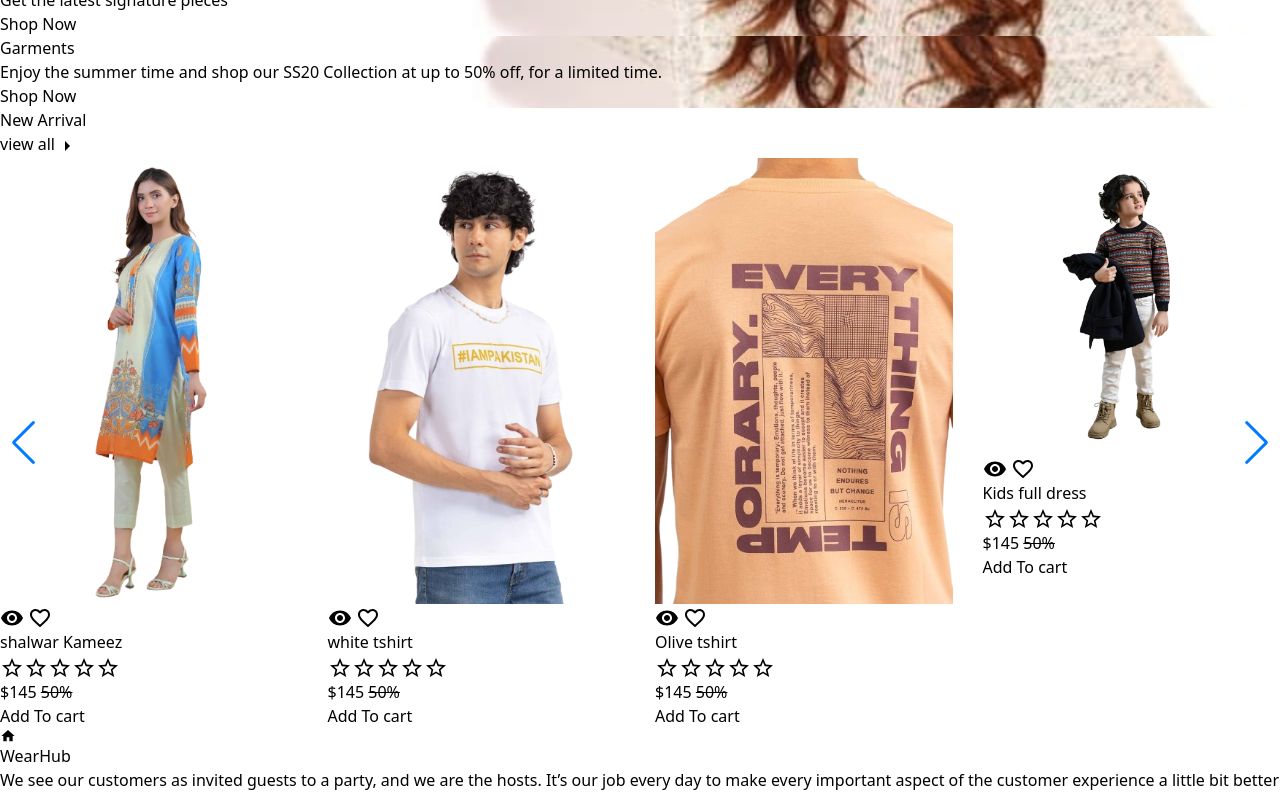
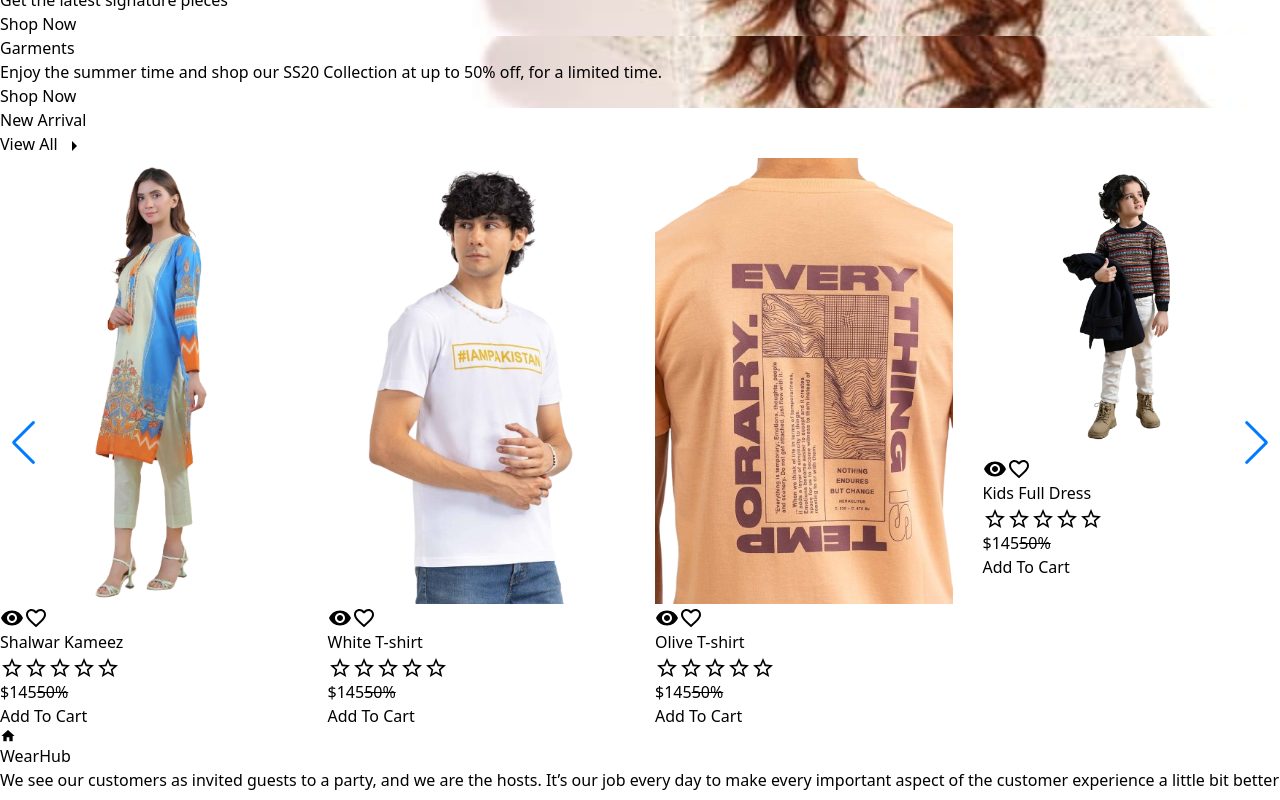
Before and after one commit to Jam-Awais-Ishaq/Final-Year-Full-Stack-Project-FrontEnd, a React (Vite) app: page / in a window 1280 px wide. Shown: the part 1820-2620 px from the top of the page. Built offline with nearby package versions, Linux system fonts and the light colour scheme.

Commit message:
some adjustments

```diff
--- a/src/App.jsx
+++ b/src/App.jsx
@@ -12,6 +12,7 @@ import HomeComp from './Component/Pages/HomeComp';
 import Kids from './Component/PeoplsProducts/Kids';
 import ContactForm from './Component/Contact/ContactForm';
 import AiFashion from './Component/Ai Recommender/AiFeshion';
+import ProductCart from './ProductCart.html/PRoductCart';
 function App() {
   return (
     <>
@@ -28,9 +29,12 @@ function App() {
           <Route path="/new-password" element={<NewPassword />} />
           <Route path="/contact" element={<ContactForm/>}/>
           <Route path="/ai" element={<AiFashion/>}/>
+          <Route path="/productCart" element={<ProductCart/>}/>
         </Routes>
         <Footer1 />
       </Router>
+
+      {/* <ProductCart  /> */}
     </>
   );
 }
--- a/src/Component/LandingPage/Swiper1.jsx
+++ b/src/Component/LandingPage/Swiper1.jsx
@@ -21,7 +21,7 @@ import { Context } from '../../ContextAPI/ContextProvider';
 export default function Swiper1() {
 
 
-    const {rating,handleRating,addToCartFunc } = useContext(Context);
+    const { rating, handleRating, addToCartFunc } = useContext(Context);
     const [sliderData, setSliderData] = useState([]);
 
     const slider = [
@@ -37,20 +37,22 @@ export default function Swiper1() {
     useEffect(() => {
         setSliderData(slider);
     }, []);
-
     return (
         <div className='px-5 mt-5'>
             <Swiper slidesPerView={1} spaceBetween={30} loop={true} navigation={true} modules={[Navigation]} className="mySwiper overflow-hidden"
                 breakpoints={{ 640: { slidesPerView: 2 }, 1024: { slidesPerView: 4 } }}>
                 {sliderData.map((slide) => (
                     <SwiperSlide key={slide.id} className="border-2 px-9 rounded-lg border-slate-400 flex justify-center items-center">
-                        <div className="relative flex justify-center items-center flex-col group">
+                        <div className="relative w-full flex justify-center items-center flex-col group">
                             <img className="h-[35vh] transition-all group-hover:scale-110 duration-500 group-hover:rounded-3xl ease-in-out cursor-pointer mx-[8px] my-[20px] rounded"
                                 src={slide.img} alt={slide.title} />
                             <span className="absolute top-5 right-[-30px] group-hover:right-0 transition-all duration-300 ease-in-out opacity-0 group-hover:opacity-100 w-fit text-slate-600">
                                 <RemoveRedEyeIcon />
                             </span>
-                            <span className="absolute top-12 right-[-30px] group-hover:right-0 transition-all duration-500 ease-in-out opacity-0 group-hover:opacity-100 w-fit text-slate-600">
+                            <span
+                                className="absolute top-12 right-[-30px] group-hover:right-0 transition-all duration-500 ease-in-out opacity-0 group-hover:opacity-100 w-fit text-slate-600"
+                                onClick={() => addToFavorites(slide)}
+                            >
                                 <FavoriteBorderIcon />
                             </span>
                             <h1 className="lg:text-lg capitalize font-semibold cursor-pointer">{slide.title}</h1>
@@ -64,10 +66,7 @@ export default function Swiper1() {
                             </div>
                             <h3 className="cursor-pointer text-2xl">${slide.price}</h3>
                             <button onClick={() => addToCartFunc(slide)}
-                                className="rounded-xl w-[100%] capitalize transition ease-in-out bg-slate-300 font-bold my-4 px-3 py-3 group-hover:bg-blue-900 group-hover:text-white"
-                                type="button">
-                                Add To Cart
-                            </button>
+                                className="rounded-xl w-[100%] capitalize transition ease-in-out bg-slate-300 font-bold my-4 px-3 py-3 group-hover:bg-blue-950 group-hover:text-white" type="button">Add To Cart</button>
                         </div>
                     </SwiperSlide>
                 ))}
--- a/src/Component/LandingPage/Swiper2.jsx
+++ b/src/Component/LandingPage/Swiper2.jsx
@@ -4,67 +4,106 @@ import 'swiper/css/pagination';
 import 'swiper/css/navigation';
 import { Navigation } from 'swiper/modules';
 // material icons
-import StarBorderIcon from '@mui/icons-material/StarBorder';
+import { StarBorder, ArrowRight, Star } from '@mui/icons-material';
+// images
 import RemoveRedEyeIcon from '@mui/icons-material/RemoveRedEye';
 import FavoriteBorderIcon from '@mui/icons-material/FavoriteBorder';
-import ArrowRightIcon from '@mui/icons-material/ArrowRight';
-import StarIcon from '@mui/icons-material/Star';
-// images
 import BoysApparel from '../../images/BoysApparel2.png';
-import peach from '../../images/peach.png'
-import whiteimg from '../../images/white.png'
-import peachFeshion from '../../images/peachFashion.png'
-import sliderImage from '../../images/sliderImage.png'
-import women from '../../images/women.png'
-import charcoal from '../../images/charcoal.png'
+import peach from '../../images/peach.png';
+import whiteimg from '../../images/white.png';
+import peachFeshion from '../../images/peachFashion.png';
+import sliderImage from '../../images/sliderImage.png';
+import women from '../../images/women.png';
+import charcoal from '../../images/charcoal.png';
 import { useContext, useEffect, useState } from 'react';
 import { Context } from '../../ContextAPI/ContextProvider';
+import { useNavigate } from 'react-router-dom';
 
 export default function Swiper2() {
-    const { addToCartFunc, rating, handleRating } = useContext(Context)
+    const { addToCartFunc, rating, handleRating } = useContext(Context);
     const [sliderDate, setSliderDate] = useState([]);
     const slider = [
-        { id: 0, img: women, title: "shalwar Kameez", off: "50%", price: 145 },
-        { id: 1, img: whiteimg, title: "white tshirt", off: "50%", price: 145 },
-        { id: 2, img: peach, title: "Olive tshirt", off: "50%", price: 145 },
-        { id: 3, img: BoysApparel, title: "Kids full dress", off: "50%", price: 145 },
-        { id: 4, img: charcoal, title: "charcoal tshirt", off: "50%", price: 145 },
-        { id: 5, img: sliderImage, title: "pent shirt", off: "50%", price: 145 },
-        { id: 6, img: peachFeshion, title: "peach Feshion tshirt", off: "50%", price: 145 },
+        { id: 0, img: women, title: "Shalwar Kameez", off: "50%", price: 145 },
+        { id: 1, img: whiteimg, title: "White T-shirt", off: "50%", price: 145 },
+        { id: 2, img: peach, title: "Olive T-shirt", off: "50%", price: 145 },
+        { id: 3, img: BoysApparel, title: "Kids Full Dress", off: "50%", price: 145 },
+        { id: 4, img: charcoal, title: "Charcoal T-shirt", off: "50%", price: 145 },
+        { id: 5, img: sliderImage, title: "Pent Shirt", off: "50%", price: 145 },
+        { id: 6, img: peachFeshion, title: "Peach Fashion T-shirt", off: "50%", price: 145 },
     ];
+
     useEffect(() => {
         setSliderDate(slider);
     }, []);
 
+    const navigate = useNavigate();
+
+    const handleNavigate = () => {
+        navigate('/productCart');
+    };
+
     return (
-        <>
         <div className='px-4 mt-2 mb-5'>
             <div className='flex justify-between items-center px-1 italic bg-slate-200 rounded mx-1 mb-1 capitalize font-semibold'>
-                    <h1 className='lg:text-3xl '>New Arrival</h1>
-                    <p className='lg:text-xl cursor-pointer flex items-center '> view all<ArrowRightIcon /> </p>
+                <h1 className='lg:text-3xl'>New Arrival</h1>
+                <p className='lg:text-xl cursor-pointer flex items-center'>View All <ArrowRight /></p>
             </div>
-                <Swiper slidesPerView={1} spaceBetween={30} loop={true} navigation={true} modules={[Navigation]} className="mySwiper py-2 overflow-hidden" breakpoints={{ 640: { slidesPerView: 2, }, 1024: { slidesPerView: 4, }, }}>
+            <Swiper
+                slidesPerView={1}
+                spaceBetween={30}
+                loop={true}
+                navigation={true}
+                modules={[Navigation]}
+                className="mySwiper py-2 overflow-hidden"
+                breakpoints={{ 640: { slidesPerView: 2 }, 1024: { slidesPerView: 4 } }}
+            >
                 {sliderDate.map((slide) => (
                     <SwiperSlide key={slide.id} className="border-2 px-9 rounded-lg border-slate-400 flex justify-center items-center">
-                            <div className="relative flex justify-center items-center flex-col group">
-                                <img className=" lg:h-[30vh] h-[35vh] transition-all group-hover:scale-110 duration-500 group-hover:rounded-3xl ease-in-out cursor-pointer mx-[8px] my-[20px] rounded" src={slide.img} alt={slide.title} />
-                                <span className="absolute top-5 right-[-40px] group-hover:right-0 transition-all duration-300 ease-in-out opacity-0 group-hover:opacity-100 w-fit text-slate-600"> <RemoveRedEyeIcon /> </span>
-                                <span className="absolute top-12 right-[-40px] group-hover:right-0 transition-all duration-500 ease-in-out opacity-0 group-hover:opacity-100 w-fit text-slate-600"> <FavoriteBorderIcon /> </span>
-                                <h1 className="lg:text-[px] capitalize font-semibold cursor-pointer">{slide.title}</h1>
+                        <div className="relative flex justify-center items-center flex-col group w-full">
+                            {/* Image */}
+                            <img
+                                className="lg:h-[30vh] h-[35vh] transition-all group-hover:scale-110 duration-500 group-hover:rounded-3xl ease-in-out cursor-pointer mx-[8px] my-[20px] rounded"
+                                src={slide.img}
+                                alt={slide.title}
+                            />
+
+                            {/* Icons with right-to-left sliding effect */}
+                            <span className="absolute top-5  right-[-30px] group-hover:right-0 transition-all duration-300 ease-in-out opacity-0 group-hover:opacity-100 w-fit text-slate-600">
+                                <RemoveRedEyeIcon />
+                            </span>
+                            <span className="absolute top-12  right-[-30px] group-hover:right-0 transition-all duration-500 ease-in-out opacity-0 group-hover:opacity-100 w-fit text-slate-600">
+                                <FavoriteBorderIcon />
+                            </span>
+
+                            {/* Title */}
+                            <h1 className="capitalize font-semibold cursor-pointer">{slide.title}</h1>
+
+                            {/* Star Rating */}
                             <p className="lg:text-xl text-yellow-500 cursor-pointer">
-                                    {[1, 2, 3, 4, 5].map((star) =>
+                                {[1, 2, 3, 4, 5].map((star) => (
                                     <span key={star} onClick={() => handleRating(slide.id, star)} className="cursor-pointer text-yellow-500">
-                                            {rating[slide.id] >= star ? <StarIcon /> : <StarBorderIcon />}
+                                        {rating[slide.id] >= star ? <Star /> : <StarBorder />}
                                     </span>
-                                    )}
+                                ))}
                             </p>
-                                <h3 className="cursor-pointer text-2xl">${slide.price} <del className='text-xl font-semibold border-b-2 border-red-400 text-red-400'>{slide.off}</del> </h3>
-                                <button onClick={() => addToCartFunc(slide)} className="rounded-xl w-[100%] capitalize transition ease-in-out bg-slate-300 font-bold my-4 px-3 py-3 group-hover:bg-blue-900 group-hover:text-white" type="button">Add To cart</button>
+
+                            {/* Price */}
+                            <h3 className="cursor-pointer text-2xl">
+                                ${slide.price}
+                                <del className='text-xs font-semibold border-b-2 border-red-400 text-red-400'>{slide.off}</del>
+                            </h3>
+
+                            {/* Add to Cart Button with Full Width */}
+                            <button
+                                onClick={() => addToCartFunc(slide)}
+                                className="rounded-xl w-full capitalize transition ease-in-out bg-slate-300 font-bold my-4 px-3 py-3 group-hover:bg-blue-950 group-hover:text-white"
+                            >
+                                Add To Cart
+                            </button>
                         </div>
                     </SwiperSlide>
                 ))}
             </Swiper>
         </div>
-        </>
     );
 }
--- /dev/null
+++ b/src/ProductCart.html/ProductCart.jsx
@@ -0,0 +1,129 @@
+import { useEffect, useState } from "react";
+import { Button, Rating } from "@mui/material";
+import { ShoppingCart, LocalMall, Reviews } from "@mui/icons-material";
+import StarBorderIcon from '@mui/icons-material/StarBorder';
+import img1 from "../images/homeLeft.jpeg";
+import img2 from "../images/olive.png";
+import img3 from "../images/peach.png";
+import img4 from "../images/homeright.jpeg";
+import "tailwindcss/tailwind.css";
+
+const ProductDetails = () => {
+    const [selectedSize, setSelectedSize] = useState("XXL");
+    const [quantity, setQuantity] = useState(1);
+    const [mainImage, setMainImage] = useState(img1);
+    const [reviews, setReviews] = useState([])
+    const products = [
+        { img: img1 },
+        { img: img2 },
+        { img: img3 },
+        { img: img4 },
+    ];
+
+    const products1 = [
+        {
+            id: 0, img: img2, title: "Awais Jam", description: "I recently purchased these shoes, and I must say the quality is outstanding! The material feels premium, and the stitching is top-notch. They are not only stylish but also incredibly comfortable for long hours of wear. The durability is impressive, making them a great investment. Highly recommended for anyone looking for high-quality shoes!", time: "1 month ago", status: "verified", rating: <StarBorderIcon />
+        },
+        {
+            id: 1, img: img2, title: "Awais Jam", description: "I recently purchased these shoes, and I must say the quality is outstanding! The material feels premium, and the stitching is top-notch. They are not only stylish but also incredibly comfortable for long hours of wear. The durability is impressive, making them a great investment. Highly recommended for anyone looking for high-quality shoes!", time: "1 month ago", status: "verified", rating: <StarBorderIcon />
+        }
+    ]
+
+    useEffect(() => {
+        setReviews(products1);
+    }, [])
+
+    return (
+        <>
+            <div className="container mx-auto p-6">
+                <div className="grid grid-cols-1 md:grid-cols-2 gap-10">
+
+                    <div>
+                        <img src={mainImage} alt="Trendy Brown Coat" className="w-full h-[400px] globleimg rounded-lg shadow-lg" />
+
+                        <div className="flex space-x-2 mt-4">
+                            {products.map((img, index) => (
+                                <img key={index} src={img.img} alt="Thumbnail" className={`w-20 h-20 rounded-lg cursor-pointer border border-gray-300 ${mainImage === img.img ? "border-2 border-black" : ""}`} onClick={() => setMainImage(img.img)} />))}
+                        </div>
+                    </div>
+
+                    <div>
+                        <h2 className="text-3xl font-bold">Trendy Brown Coat</h2>
+                        <div className="flex items-center space-x-2 my-2">
+                            <Rating value={4.8} readOnly precision={0.1} />
+                            <span className="text-gray-500">(245 Reviews)</span>
+                        </div>
+                        <div className="text-2xl font-semibold text-red-600">
+                            $75.00 <span className="line-through text-gray-500">$150.00</span>
+                        </div>
+                        <p className="text-gray-600 mt-2">
+                            Lorem ipsum dolor sit amet, consectetur adipiscing elit, sed do eiusmod tempor incididunt.
+                        </p>
+
+                        <div className="mt-4">
+                            <span className="font-medium">Size:</span>
+                            <div className="flex space-x-2 mt-1">
+                                {["S", "M", "L", "XL", "XXL", "XXXL"].map((size) => (<button key={size} onClick={() => setSelectedSize(size)} className={`px-4 py-2 border rounded-lg ${selectedSize === size ? "bg-black text-white" : "bg-gray-100"}`}>{size}</button>))}
+                            </div>
+                        </div>
+
+                        <div className="mt-4 flex items-center">
+                            <button
+                                onClick={() => setQuantity(Math.max(1, quantity - 1))}
+                                className="px-4 py-2 bg-gray-200 text-black rounded-l-lg"
+                            >
+                                -
+                            </button>
+                            <span className="px-6 py-2 border bg-white">{quantity}</span>
+                            <button
+                                onClick={() => setQuantity(quantity + 1)}
+                                className="px-4 py-2 bg-gray-200 text-black rounded-r-lg"
+                            >
+                                +
+                            </button>
+                        </div>
+
+                        <div className="mt-6 flex space-x-4">
+                            <Button variant="contained" color="primary" startIcon={<ShoppingCart />} className="!bg-yellow-500 !text-black">
+                                Add to Cart
+                            </Button>
+                            <Button variant="contained" color="secondary" startIcon={<LocalMall />}>
+                                Buy Now
+                            </Button>
+                        </div>
+                    </div>
+                </div>
+            </div >
+
+            {/* ---------- REVIEWS SECTION ---------- */}
+            <div className="container mx-auto p-6">
+                <h3 className="text-2xl font-semibold mb-4 flex items-center">
+                    <Reviews className="mr-2 text-gray-700" /> Customer Reviews
+                </h3>
+
+                {reviews.length > 0 ? (
+                    reviews.map((review) => (
+                        <div key={review.id} className=" border p-4 rounded-lg shadow-md mb-4">
+                            <div className="flex items-center space-x-4">
+                                <img src={review.img} alt="User" className="w-12 h-12 rounded-full border" />
+                                <div>
+                                    <h4 className="font-semibold">{review.title}</h4>
+                                </div>
+                            </div>
+                            <p className=" text-gray-500 text-sm">{review.time} • <span className="text-green-600">{review.status}</span></p>
+                            <div className="flex items-center mt-2">
+                                <Rating value={4} readOnly precision={0.5} />
+                            </div>
+                            <p className="text-gray-700 mt-2">{review.description}</p>
+                        </div>
+                    ))
+                ) : (
+                    <p className="text-gray-500">No reviews yet. Be the first to review this product!</p>
+                )}
+            </div>
+
+        </>
+    );
+};
+
+export default ProductDetails;
--- a/src/ReuseableComponent/Footer1.jsx
+++ b/src/ReuseableComponent/Footer1.jsx
@@ -50,7 +50,7 @@ const Footer1 = () => {
                         <h1 className='font-bold lg:text-3xl md:text-2xl text-white mt-5'>Cantact us</h1>
                         <li className='w-[100%] '><a href="" className='cursor-pointer  transition ease-in-out hover:scale-90 hover:text-white'>63100,street No 1,Goheer town, bahawalpur, punjab, pakistan</a></li>
                         <li className='my-3 cursor-pointer  transition ease-in-out hover:scale-10 hover:text-white'><a href="">Email: awaisjam59@gmail.com</a></li>
-                        <li className='my-3 cursor-pointer  transition ease-in-out hover:scale-15 hover:text-white'><a href="">+92-310-78999999</a></li>
+                        <li className='my-3 cursor-pointer  transition ease-in-out hover:scale-15 hover:text-white'><a href="">+92-310-8727759</a></li>
                         <li className='flex justify-between w-[20%] '>
                             <span className='bg-[#1B212A] p-3 mx-2 rounded-xl cursor-pointer transition ease-in hover:scale-110 hover:text-white'><FaFacebookF /></span>
                             <span className='bg-[#1B212A] p-3 mx-2 rounded-xl cursor-pointer transition ease-in hover:scale-110 hover:text-white'><RiTwitterXLine /></span>
```
Also changed, not shown: src/ReuseableComponent/Navbar1.jsx (+5 -6 lines). Lines whose indentation alone changed are shown as unchanged.
